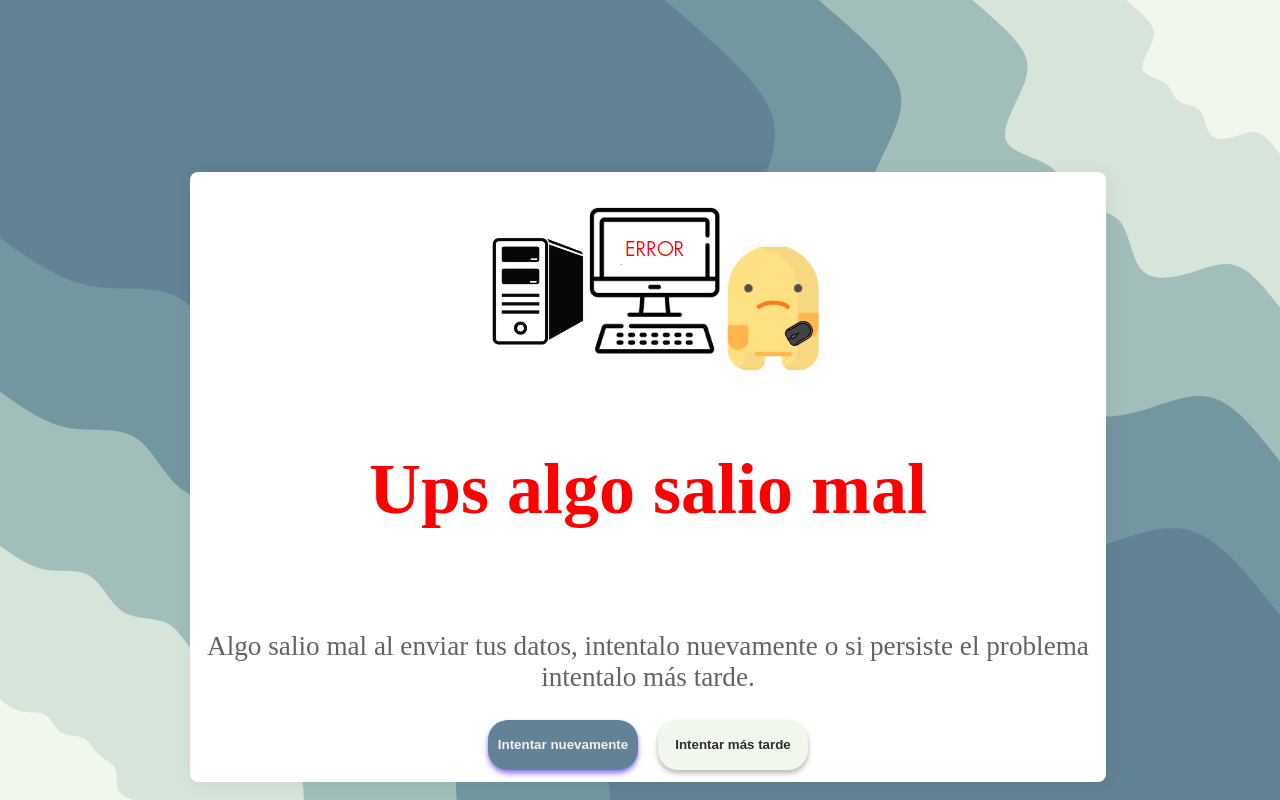
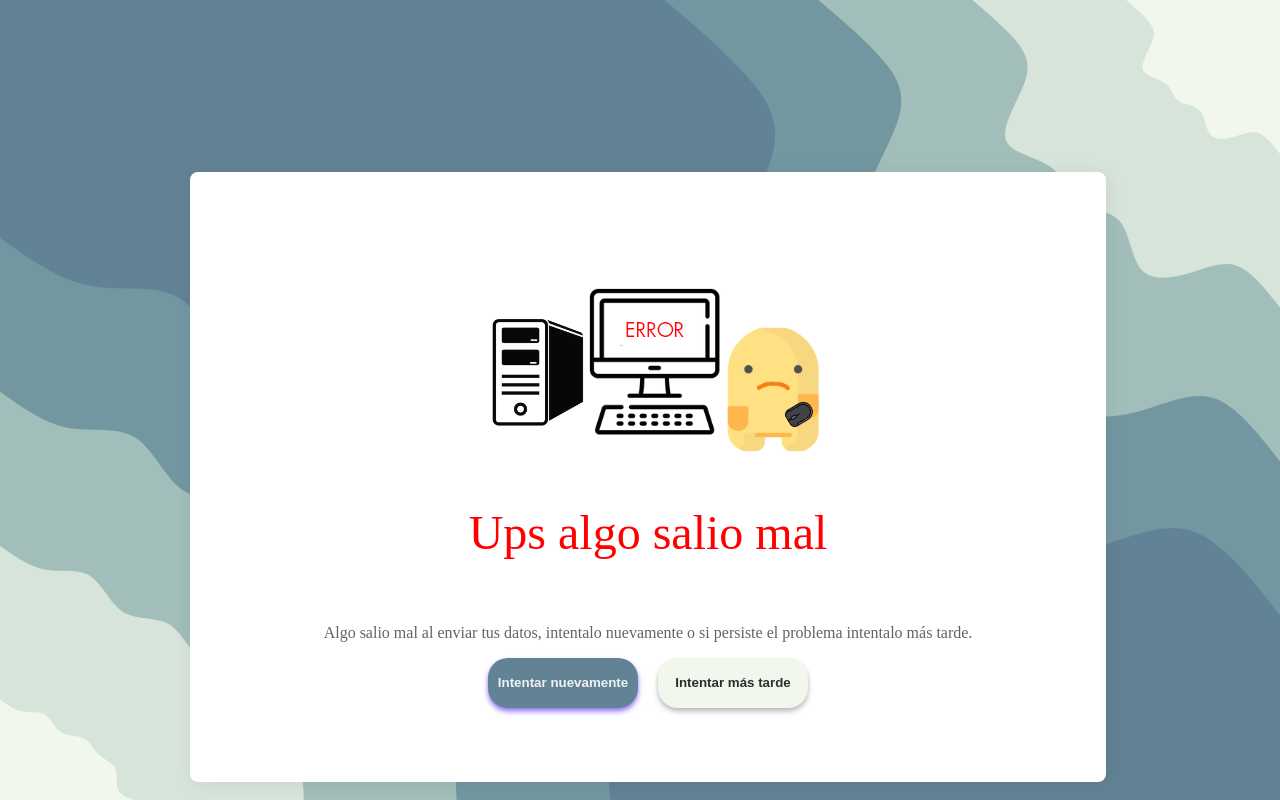
Before and after one commit to Innovative-net-mx/innovative-Webpage, a Django app: page /error_form in a window 1280 px wide. Run offline with Django 3.2, Linux system fonts and the light colour scheme.

Commit message:
form-error

```diff
--- a/homepage/templates/homepage/error_form.html
+++ b/homepage/templates/homepage/error_form.html
@@ -3,15 +3,15 @@
 <body class="fondoerror">
   <br><br>
 <center>
+
   <div class="propio" >
+    <br>
     <img src="static/css/img/iconoerror.png">
-
      <p class="cookieHeading">Ups algo salio mal</p>
      <p class="cookieDescription">Algo salio mal al enviar tus datos, intentalo nuevamente o si persiste el problema intentalo más tarde.</p>
-
      <div class="buttonContainer">
-      <a href="{% url "contacto" %}" ><button class="acceptButton">Intentar nuevamente</button></a>
-      <a  href="{% url "inicio" %}  "> <button class="declineButton">Intentar más tarde</button> </a>
+      <a href="{% url "contacto" %}"><button class="acceptButton">Intentar nuevamente</button></a>
+      <a  href="{% url "inicio" %}"> <button class="declineButton">Intentar más tarde</button> </a>
      </div>
 
 
@@ -50,14 +50,14 @@
 
 
 .cookieHeading {
-  font-size: 4.5em;
-  font-weight: 700;
+  font-size: 300%;
+  font-weight: 700px;
   color: red;
 }
 
 .cookieDescription {
   text-align: center;
-  font-size: 1.7em;
+  font-size: 100%;
   font-weight: 500;
   color: rgb(99, 99, 99);
 }
@@ -110,11 +110,4 @@
   box-shadow: 0 10px 15px -3px #977ef3, 0 4px 6px -2px #977ef3;
   transition-duration: .2s;
 }
-
-@media(max-width:600px){
-  .propio{
-width: 500%;
-background-color: black;
-  }
-}
 </style>
--- a/homepage/templates/homepage/home_ruben.html
+++ b/homepage/templates/homepage/home_ruben.html
@@ -116,12 +116,7 @@
       </center>
     <br><br><br>
 
-<style>
-  .image-hover1{
-    margin-left: 40%;
-  }
 
-</style>
       <div class="inf-ser">
     <!--
             <p>Lorem Ipsum is simply dummy text of the printing and typesetting industry.
```
Lines whose indentation alone changed are shown as unchanged.
